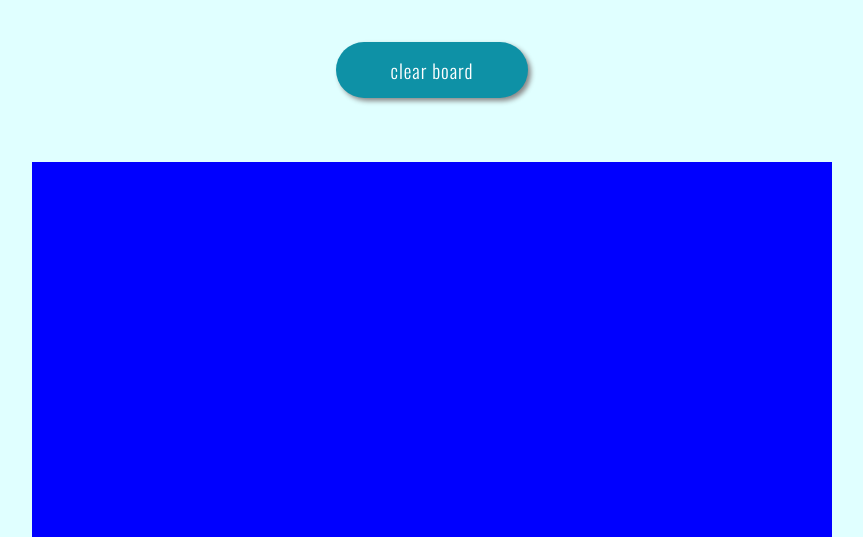
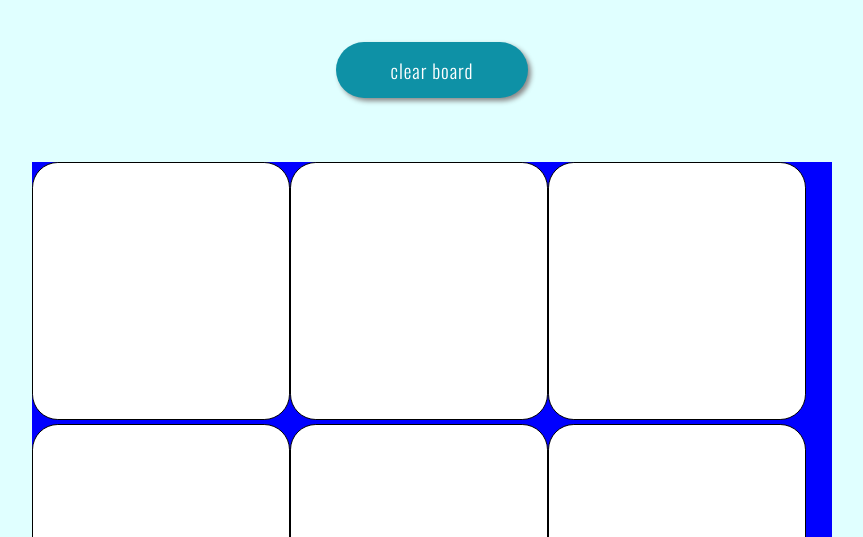
Before and after one commit to Steph-Blondet/tic-tac-toe, a plain HTML site: page index.html in a window 1280 px wide. Shown: the part 263-800 px from the top of the page, without its empty margins (208-1071 px from the left). Drawn offline with nearby package versions, Linux system fonts and the light colour scheme.

Commit message:
add more styles

```diff
--- a/style.css
+++ b/style.css
@@ -50,6 +50,18 @@ h2 {
   background-color: blue;
 }
 
+.square {
+	display: inline-block;
+	left: 1.5%;
+	top: 2px;
+	height: 32%; width: 32%;
+	border-radius: 10%;
+	overflow: hidden;
+	background-color: white;
+	cursor: pointer;
+	border: 1px solid black;
+}
+
 footer {
   background-color: #ED3D88; /*magenta*/
   text-align: center;
```
